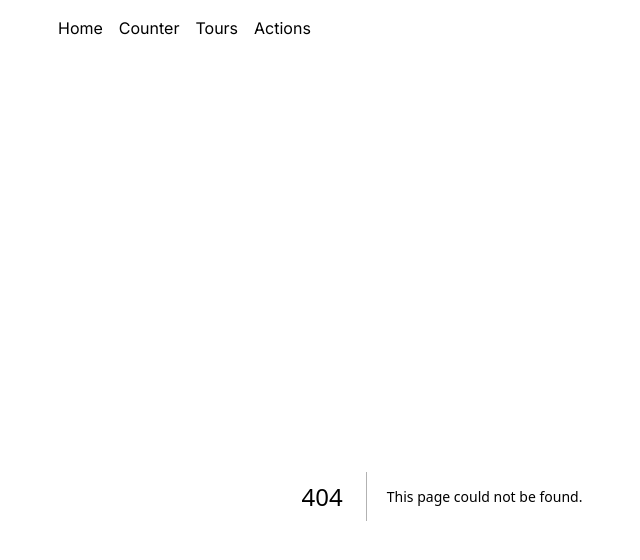
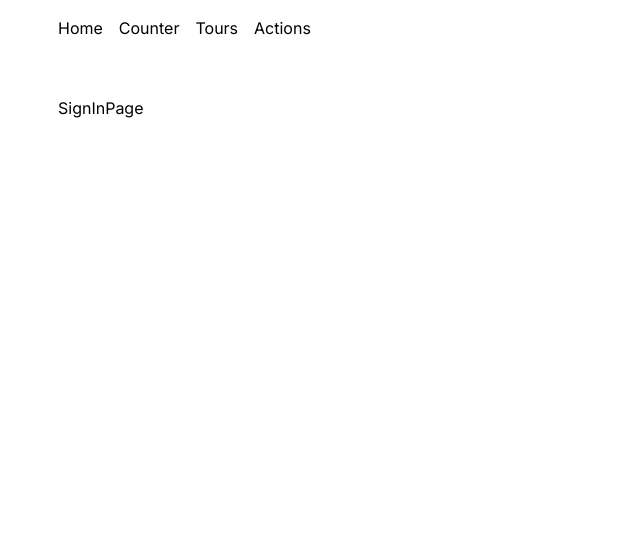
Before and after one commit to Mig-uel/avenue, a Next.js app: page /auth/sign-in in a window 1280 px wide. Before the commit this address had no page. Shown: the top 560 px of the page, without its empty margins (198-838 px from the left). Built offline with nearby package versions, Linux system fonts and the light colour scheme.

Commit message:
feat: Create Sign In page

```diff
--- /dev/null
+++ b/app/(dashboard)/auth/sign-in/page.tsx
@@ -0,0 +1,5 @@
+const SignInPage = () => {
+  return <div>SignInPage</div>
+}
+
+export default SignInPage
```
